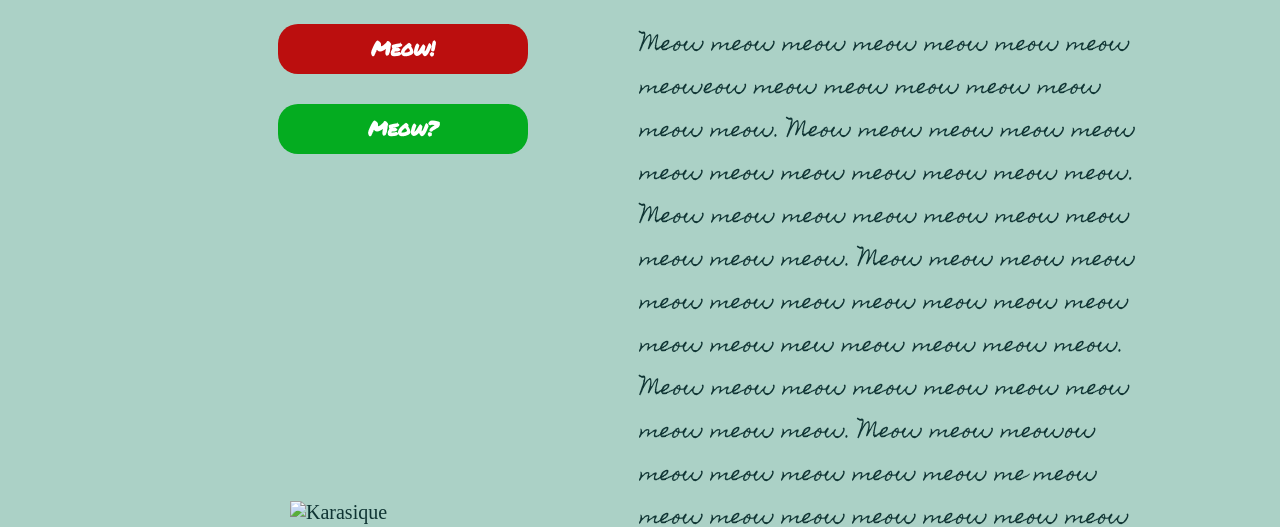
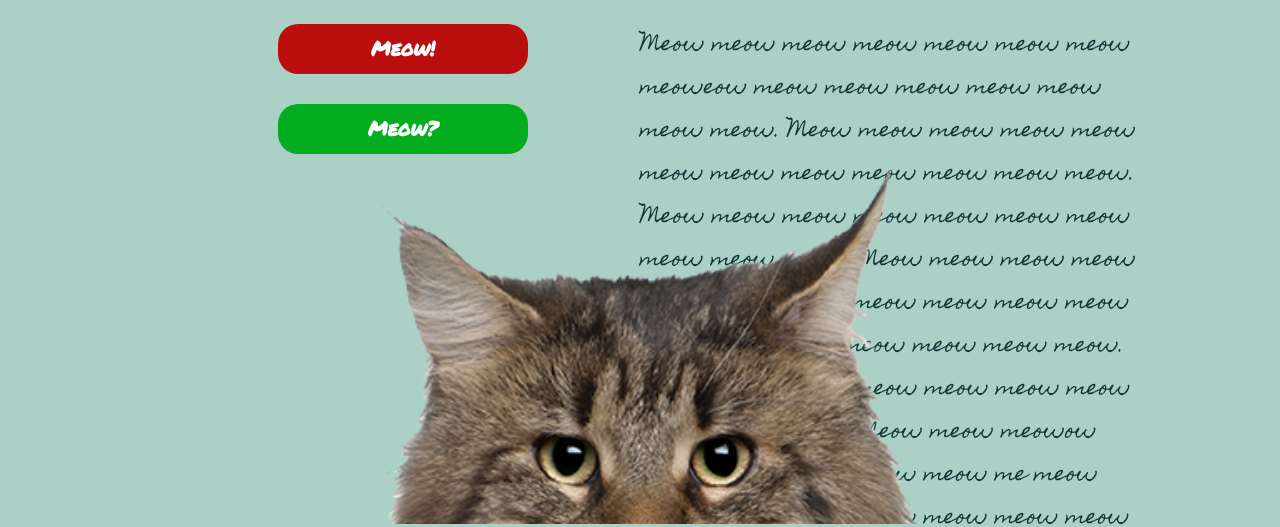
Before and after one commit to tensegrity666/speechRecognition, a plain HTML site: page index.html in a window 1280 px wide. Shown: the part 276-803 px from the top of the page. Drawn offline with Linux system fonts and the light colour scheme; the site is published under a folder, as on GitHub Pages, so addresses that start at the root find nothing.

Commit message:
fix: fix path to image

```diff
--- a/index.html
+++ b/index.html
@@ -44,7 +44,7 @@
       </p>
     </div>
   </section>
-  <img class="photo"  src="/image.png" alt="Karasique" width="700">
+  <img class="photo"  src="image.png" alt="Karasique" width="700">
 
 <script src="script.js"></script>
 </body>
```
